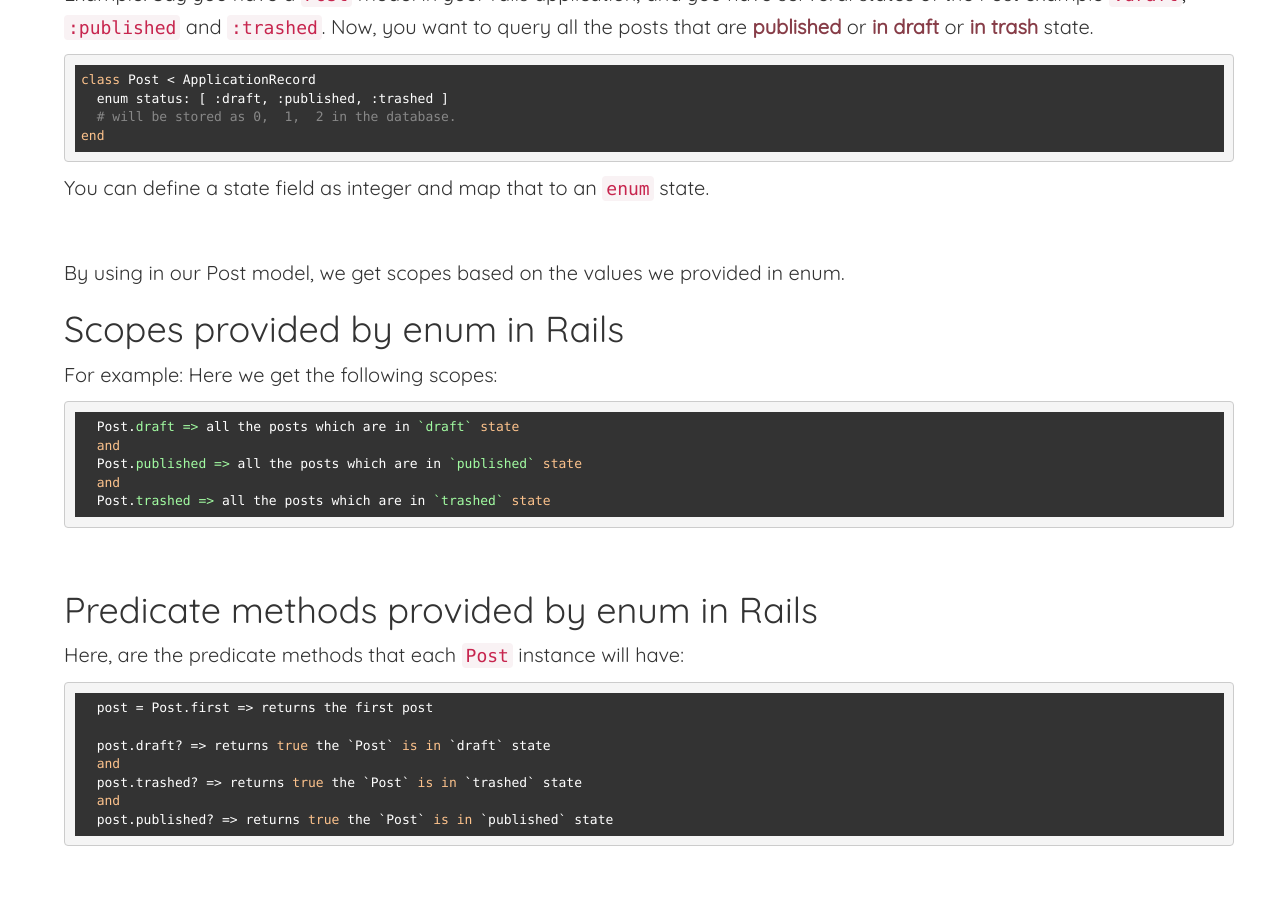
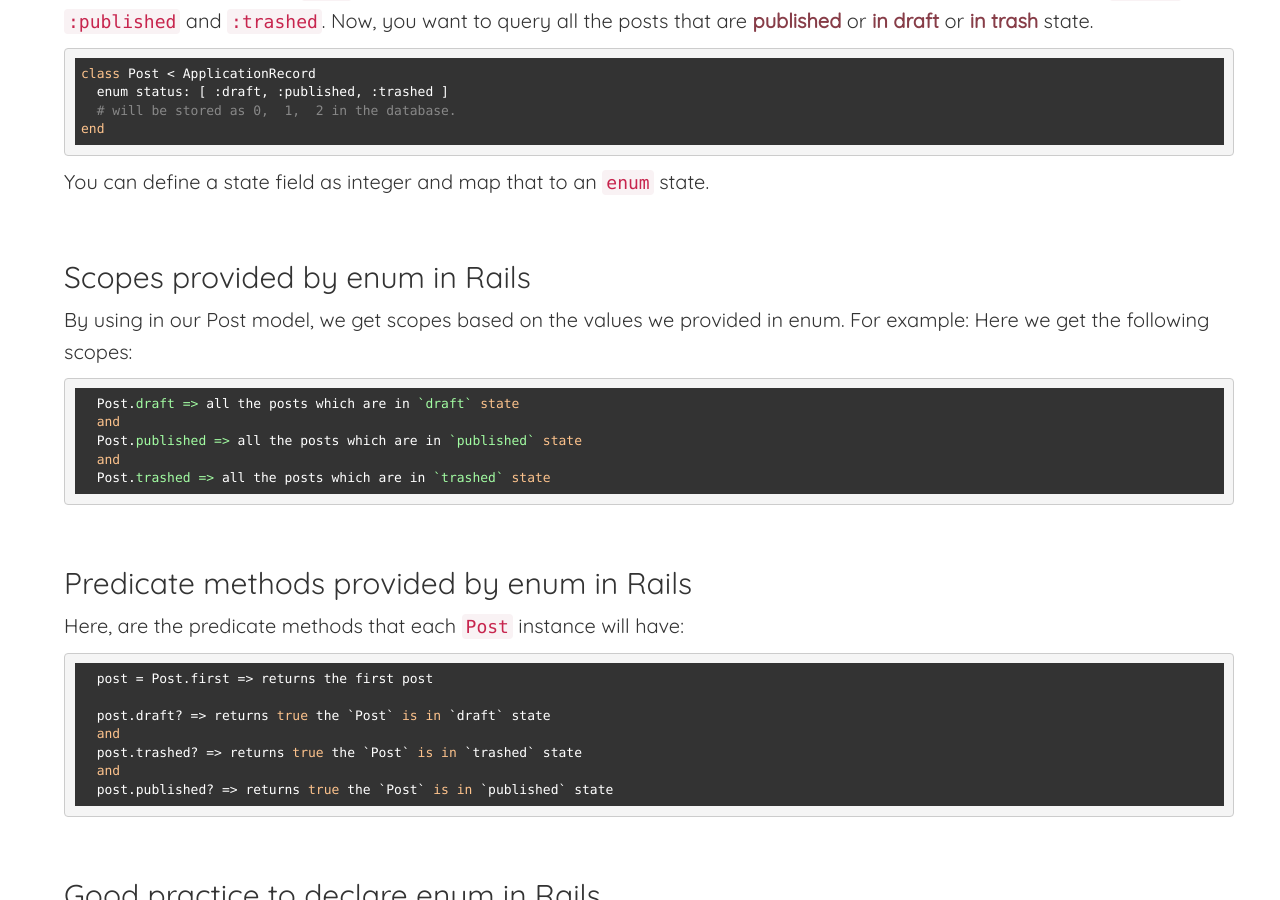
Before and after one commit to abhikanojia/abhikanojia.github.io, a Jekyll site: the page built from _posts/ruby_on_rails/2020-05-03-how-to-use-enum-in-rails.md, in a window 1280 px wide and 900 px high, scrolled down 478 px. Built offline with Jekyll 4.4.1, drawn with Linux system fonts in a browser that asks for light colours; some of the changed text lies outside the part shown.

````diff
--- a/_posts/ruby_on_rails/2020-05-03-how-to-use-enum-in-rails.md
+++ b/_posts/ruby_on_rails/2020-05-03-how-to-use-enum-in-rails.md
@@ -8,7 +8,7 @@ keywords:
 ---
 
 
-# Enum in Rails
+## Enum in Rails
 
 "Enum" for short for the word "Enumerator" is widely used in different programming languages to define different values that can be a constant. When it comes to Rails, enum plays an important role. How?
 
@@ -26,9 +26,9 @@ You can define a state field as integer and map that to an `enum` state.
 
 <br />
 
+
+## Scopes provided by enum in Rails
 By using in our Post model, we get scopes based on the values we provided in enum.
-
-# Scopes provided by enum in Rails
 For example: Here we get the following scopes:
 
 ```ruby
@@ -41,7 +41,7 @@ For example: Here we get the following scopes:
 
 <br />
 
-# Predicate methods provided by enum in Rails
+## Predicate methods provided by enum in Rails
 
 Here, are the predicate methods that each `Post` instance will have:
 
@@ -56,7 +56,7 @@ Here, are the predicate methods that each `Post` instance will have:
 ```
 <br />
 
-# Good practice to declare enum in Rails
+## Good practice to declare enum in Rails
 
 A good practice to follow while declaring enum in Rails is by creating it as a Hash. You will thank yourself later when it comes to changing those enums i.e adding and removing values. Something like the following:
 
@@ -72,7 +72,7 @@ class Post < ApplicationRecord
 end
 ```
 
-# Multiple enums with same value in rails
+## Multiple enums with same value in rails
 
 Say in our `Post` model we have another enum defined as `comment_state` which has all the three values we used for `state` i.e `:draft`, `:published` and `:trashed`.
 
@@ -121,9 +121,4 @@ post = Post.new
 post.comments_draft?
 ```
 
-# Bonus: Negative Scopes in Rails 6
-Read about [Negative scopes in Rails](https://sparkrails.com/rails/2019/06/25/add-negative-scope-for-all-enum-values.html).
-
-<br />
-
 [Official Ruby Enum Guide](https://api.rubyonrails.org/v5.2.3/classes/ActiveRecord/Enum.html)
````
